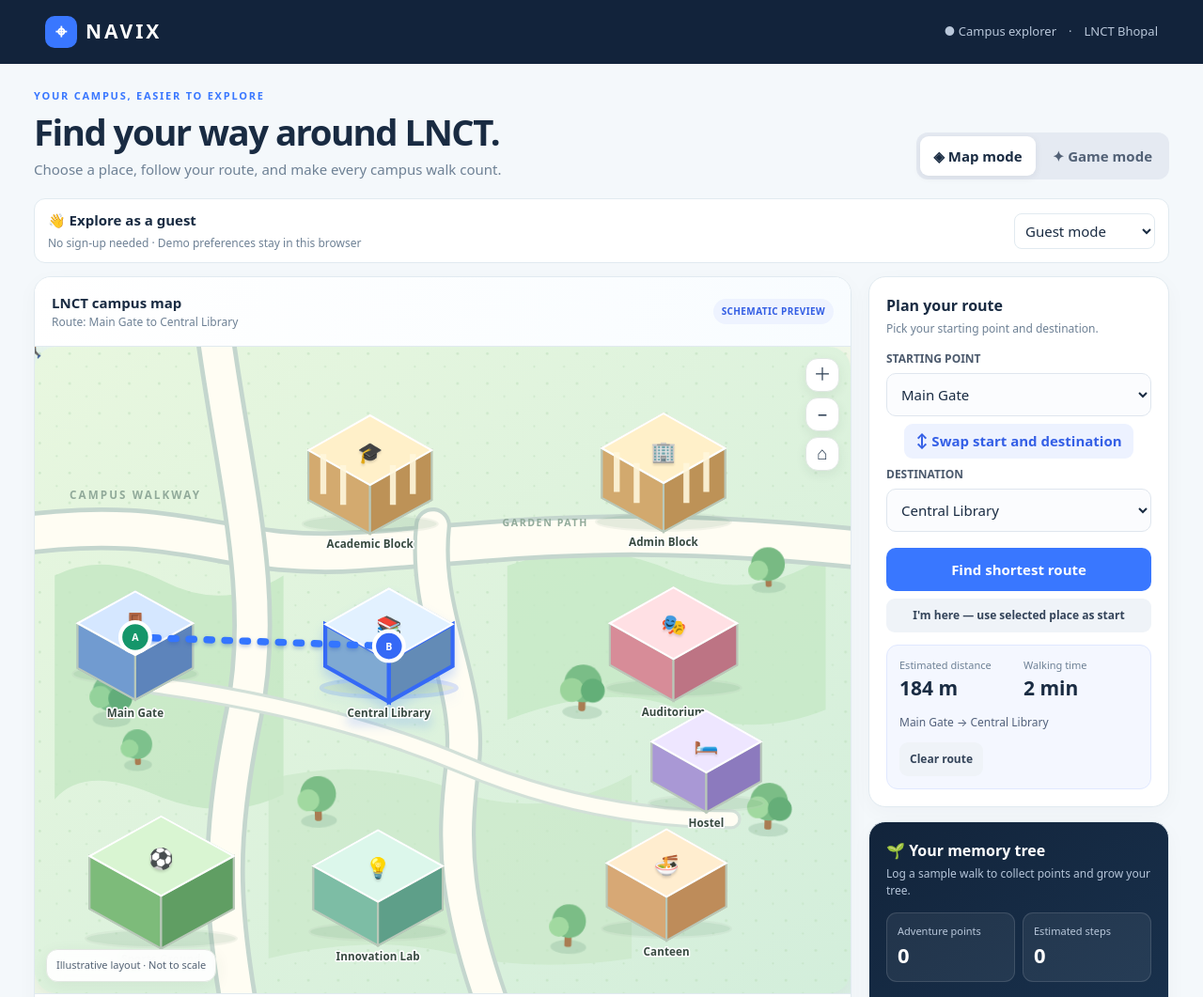
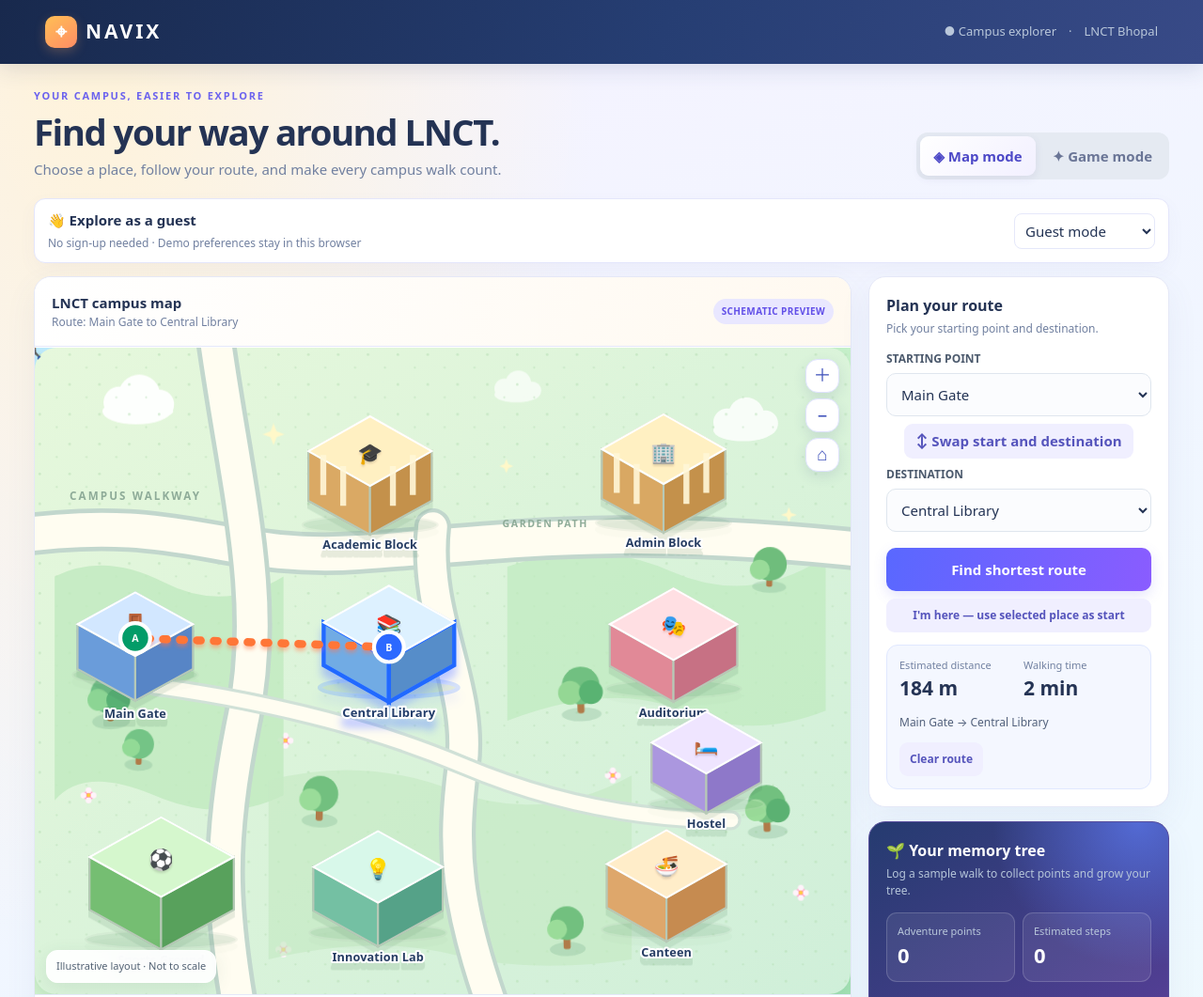
Before and after one commit to v1builds/LNCT-Campus-Map, a plain HTML site: page index.html in a window 1280 px wide. Shown: the top 1061 px of the page at 94% size. Drawn offline with Linux system fonts and the light colour scheme.

Commit message:
Make NAVIX map more colorful and dreamy like a 3D adventure game

```diff
--- a/index.html
+++ b/index.html
@@ -43,6 +43,43 @@
 @keyframes infoIn{from{opacity:0;transform:translateY(-5px)}to{opacity:1;transform:translateY(0)}}
 @media(max-width:560px){.mapstage svg{min-height:0;width:100%;height:auto;overflow:visible}.mapstage{overflow:hidden}.building-label{font-size:12px}.building-icon{font-size:23px}#placeInfo{left:8px;right:58px;top:8px;padding:10px 11px}.mapnote{max-width:calc(100% - 74px)}}
 @media(prefers-reduced-motion:reduce){.tree-crown,.route-line,.building,#placeInfo{animation:none!important;transition:none!important}}
+
+/* NAVIX DREAMSCAPE: brighter, playful 3D adventure-game direction */
+:root{--navy:#17264b;--blue:#536dff;--ink:#233354;--muted:#7180a0;--line:#e5e8fa;--bg:#f4f5ff;--green:#20b77c}
+body{background:radial-gradient(ellipse at 8% 0%,#fff3d8 0,transparent 32%),linear-gradient(155deg,#f6f2ff 0%,#eef8ff 52%,#effcf2 100%);color:#243354}
+header{background:linear-gradient(110deg,#18294d,#263e73 55%,#384a87);box-shadow:0 5px 24px #25396a25}
+.brand span{background:linear-gradient(145deg,#ffbf55,#ff8d65);box-shadow:0 4px 12px #ffad6340}
+.eyebrow{color:#6b62ee}
+.card{border-color:#e5e8f7;box-shadow:0 12px 34px #52649a12}
+.maphead{background:linear-gradient(110deg,#fff,#fff9f0)}
+.mapstage{background:linear-gradient(150deg,#aee8ff 0%,#d5f4ff 24%,#b9edc5 24.2%,#dcf8d5 68%,#a8e5b7 100%);border-top:1px solid #fff}
+.mapstage:before{background:radial-gradient(ellipse at 15% 8%,#ffffffd9 0,transparent 18%),radial-gradient(ellipse at 82% 15%,#ffffff9c 0,transparent 17%),radial-gradient(ellipse at 85% 82%,#9de5b777 0,transparent 35%)}
+.mapstage svg{filter:drop-shadow(0 10px 12px #315e4a20) saturate(1.18)}
+.building{filter:drop-shadow(0 7px 0 #4b7b5c22);transition:filter .22s ease,transform .22s ease}
+.building:hover,.building.selected{filter:drop-shadow(0 9px 4px #425bff50) saturate(1.18);transform:translateY(-5px) scale(1.025)}
+.building-label{fill:#293d5d;stroke:#fff;stroke-width:4px;font-size:12px;font-weight:900}
+.route-line{stroke:#ff7a45;stroke-width:8;stroke-dasharray:4 13;filter:drop-shadow(0 3px 2px #ff754c70);animation:walk .75s linear infinite}
+.maptools button{color:#4355bc;border-color:#dfe3ff;box-shadow:0 5px 14px #3545781f}
+.tag{background:#e9e7ff;color:#6250e8}
+.mode.active{background:linear-gradient(135deg,#fff,#f2f0ff);color:#4c48c7;box-shadow:0 3px 10px #514c9a18}
+.mode{color:#6a7596}
+.primary{background:linear-gradient(105deg,#5968ff,#8a5cff);box-shadow:0 5px 14px #6b62f02c}
+.secondary,.swap{background:#f0efff;color:#5554bc}
+.gamepanel{background:radial-gradient(circle at 90% 0%,#536ad4 0,transparent 35%),linear-gradient(145deg,#253b70,#503e92 70%,#744a9b);border-color:#574d9c}
+.gamepanel .stat{background:#ffffff13;border-color:#ffffff2b}
+.tree{filter:drop-shadow(0 5px 5px #0e193c40);animation:treePop 2.4s ease-in-out infinite alternate}
+@keyframes treePop{from{transform:translateY(0) rotate(-2deg)}to{transform:translateY(-4px) rotate(2deg)}}
+.mapnote{background:#ffffffed;border-color:#fff;box-shadow:0 5px 20px #315c4a1a}
+#placeInfo{border-color:#dce0ff;box-shadow:0 10px 25px #384a8626}
+.profilebar{border-color:#e4e6fb;box-shadow:0 7px 20px #52649a0b}
+.lostbadge{background:#fff0d9;color:#a85c1c}
+@keyframes cloudDrift{from{transform:translateX(-7px)}to{transform:translateX(10px)}}
+.sky-cloud{animation:cloudDrift 6s ease-in-out infinite alternate;transform-box:fill-box}
+.sky-cloud:nth-of-type(2n){animation-delay:-2.4s}
+.game-mode .route-line{stroke:#ffcf4d;filter:drop-shadow(0 0 7px #ffbc4eaa)}
+@media(max-width:560px){.mapstage svg{filter:drop-shadow(0 5px 8px #315e4a18) saturate(1.18)}.building-label{font-size:12px}.maphead{background:linear-gradient(110deg,#fff,#fff8ee)}}
+@media(prefers-reduced-motion:reduce){.tree,.sky-cloud{animation:none!important}}
+
 </style></head>
 <body>
 <header><div class="brand"><span>⌖</span>NAVIX</div><div class="status">● Campus explorer　·　LNCT Bhopal</div></header>
@@ -56,7 +93,28 @@
  <filter id="softShadow" x="-30%" y="-30%" width="160%" height="180%"><feDropShadow dx="0" dy="6" stdDeviation="4" flood-color="#4c7860" flood-opacity=".18"/></filter>
  <pattern id="grassDots" width="30" height="30" patternUnits="userSpaceOnUse"><circle cx="5" cy="7" r="1.3" fill="#b9dcb8" opacity=".55"/><circle cx="22" cy="20" r="1" fill="#b9dcb8" opacity=".55"/></pattern>
 </defs>
-<rect width="820" height="650" rx="22" fill="url(#grass)"/><rect width="820" height="650" fill="url(#grassDots)"/>
+<rect width="820" height="650" rx="22" fill="url(#grass)"/>
+<!-- playful floating cloud puffs and tiny flowers: decorative scenery -->
+<g class="sky-cloud" opacity=".92">
+ <ellipse cx="93" cy="64" rx="34" ry="13" fill="#fff"/><circle cx="76" cy="55" r="16" fill="#fff"/><circle cx="96" cy="48" r="21" fill="#fff"/><circle cx="116" cy="57" r="15" fill="#fff"/><ellipse cx="97" cy="64" rx="33" ry="8" fill="#fff"/>
+</g>
+<g class="sky-cloud" opacity=".82">
+ <ellipse cx="704" cy="83" rx="30" ry="11" fill="#fff"/><circle cx="688" cy="75" r="14" fill="#fff"/><circle cx="707" cy="68" r="18" fill="#fff"/><circle cx="726" cy="76" r="13" fill="#fff"/>
+</g>
+<g class="sky-cloud" opacity=".68">
+ <ellipse cx="475" cy="47" rx="22" ry="8" fill="#fff"/><circle cx="463" cy="41" r="10" fill="#fff"/><circle cx="477" cy="36" r="13" fill="#fff"/><circle cx="491" cy="43" r="9" fill="#fff"/>
+</g>
+<g fill="#fff8cf" opacity=".95">
+ <path d="M240 76 l3 8 8 3 -8 3 -3 8 -3 -8 -8 -3 8 -3Z"/><path d="M758 160 l2 6 6 2 -6 2 -2 6 -2 -6 -6 -2 6 -2Z"/><path d="M474 112 l2 5 5 2 -5 2 -2 5 -2 -5 -5 -2 5 -2Z"/>
+</g>
+<g opacity=".96">
+ <g transform="translate(54 450)"><circle r="5" fill="#ff83b5"/><circle cx="0" cy="-5" r="3" fill="#fff3fa"/><circle cx="5" cy="0" r="3" fill="#fff3fa"/><circle cy="5" r="3" fill="#fff3fa"/><circle cx="-5" r="3" fill="#fff3fa"/><circle r="2" fill="#ffc94d"/></g>
+ <g transform="translate(252 395)"><circle r="5" fill="#ff83b5"/><circle cy="-5" r="3" fill="#fff3fa"/><circle cx="5" r="3" fill="#fff3fa"/><circle cy="5" r="3" fill="#fff3fa"/><circle cx="-5" r="3" fill="#fff3fa"/><circle r="2" fill="#ffc94d"/></g>
+ <g transform="translate(581 430)"><circle r="5" fill="#ff83b5"/><circle cy="-5" r="3" fill="#fff3fa"/><circle cx="5" r="3" fill="#fff3fa"/><circle cy="5" r="3" fill="#fff3fa"/><circle cx="-5" r="3" fill="#fff3fa"/><circle r="2" fill="#ffc94d"/></g>
+ <g transform="translate(770 548)"><circle r="5" fill="#ff83b5"/><circle cy="-5" r="3" fill="#fff3fa"/><circle cx="5" r="3" fill="#fff3fa"/><circle cy="5" r="3" fill="#fff3fa"/><circle cx="-5" r="3" fill="#fff3fa"/><circle r="2" fill="#ffc94d"/></g>
+ <g transform="translate(250 605)"><circle r="5" fill="#ff83b5"/><circle cy="-5" r="3" fill="#fff3fa"/><circle cx="5" r="3" fill="#fff3fa"/><circle cy="5" r="3" fill="#fff3fa"/><circle cx="-5" r="3" fill="#fff3fa"/><circle r="2" fill="#ffc94d"/></g>
+</g>
+<rect width="820" height="650" fill="url(#grassDots)"/>
 <!-- landscaped lawns -->
 <path d="M20 230 Q70 205 130 236 T250 230 L250 450 Q190 480 120 450 T20 455Z" fill="#c5e8c4" opacity=".8"/>
 <path d="M475 220 Q560 190 640 225 T795 210 L795 365 Q720 395 650 365 T475 375Z" fill="#c5e8c4" opacity=".75"/>
```
